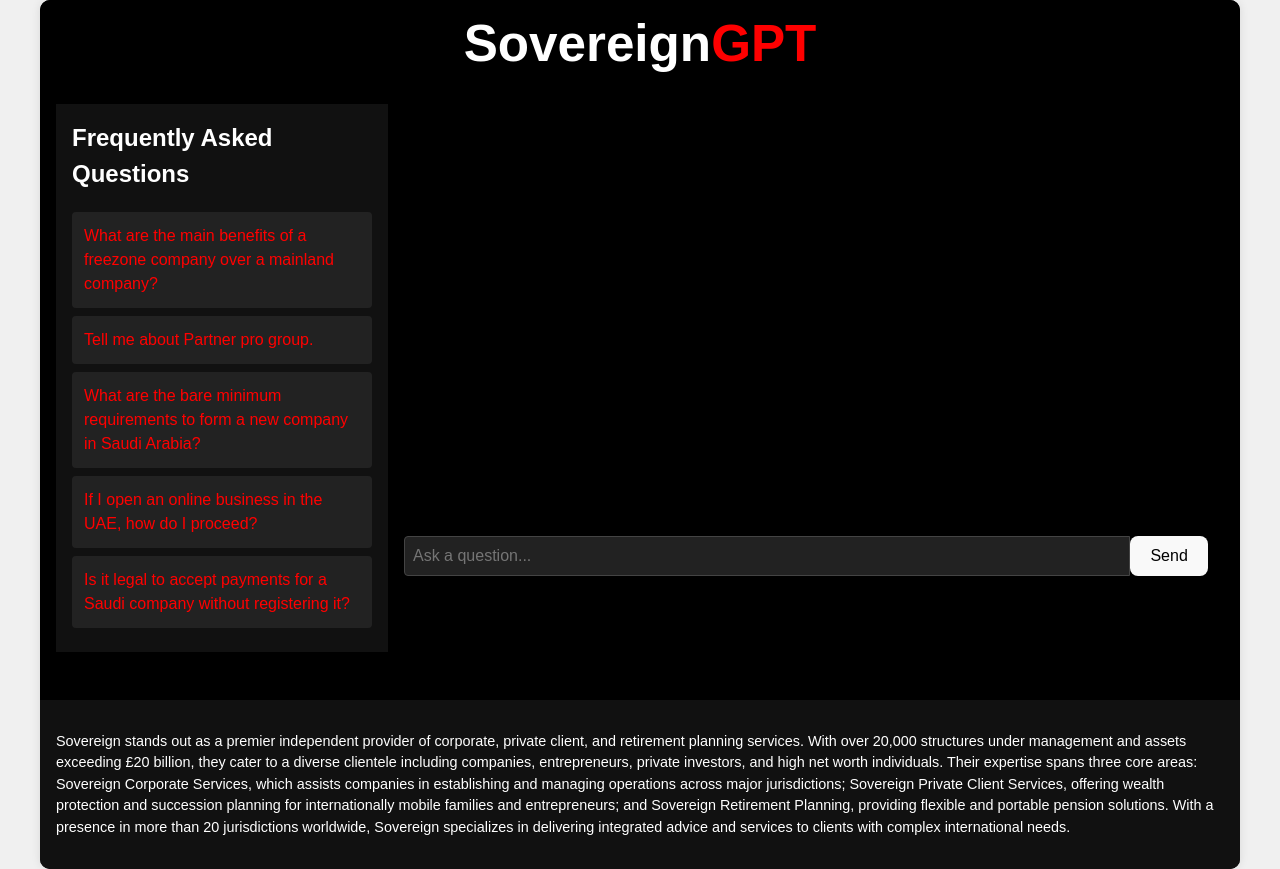
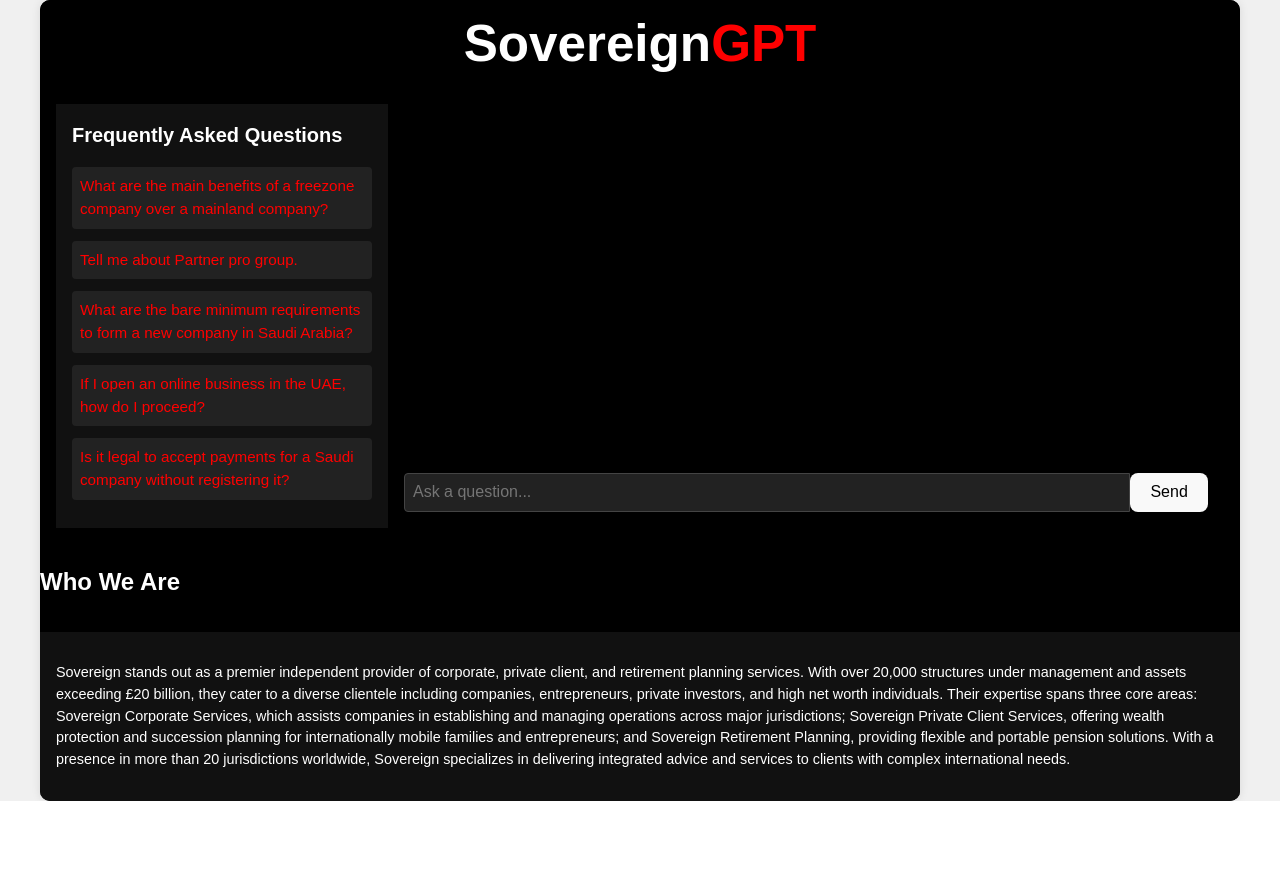
Before and after one commit to Kareem21/SovereignGPT, a React (Vite) app: page / in a window 1280 px wide. After the commit the page ends 801 px from the top, so only its background shows below. Built offline with nearby package versions, Linux system fonts and the light colour scheme.

Commit message:
dsfkkkkjl;hhhjk

```diff
--- a/src/App.css
+++ b/src/App.css
@@ -54,6 +54,7 @@
 .faq-section h2 {
   margin-top: 0;
   color: #fff;
+  font-size: 1.25rem; /* Slightly smaller font for header */
 }
 
 .faq-list {
@@ -63,12 +64,13 @@
 }
 
 .faq-item {
-  padding: 0.75rem;
+  padding: 0.5rem; /* Reduced padding to create more space between items */
   background-color: #222;
-  margin-bottom: 0.5rem;
+  margin-bottom: 0.75rem; /* Increased margin for better spacing */
   border-radius: 4px;
   color: #ff0000; /* Adjusted FAQ color */
   cursor: pointer;
+  font-size: 0.95rem; /* Slightly smaller font size */
 }
 
 .faq-item:hover {
--- a/src/App.jsx
+++ b/src/App.jsx
@@ -63,7 +63,8 @@
                     <h2>Frequently Asked Questions</h2>
                     <ul className="faq-list">
                         {FAQs.map((question, index) => (
-                            <li key={index} className="faq-item" onClick={() => handleFAQClick(question)}>{question}</li>
+                            <li key={index} className="faq-item"
+                                onClick={() => handleFAQClick(question)}>{question}</li>
                         ))}
                     </ul>
                 </div>
@@ -75,7 +76,7 @@
                                 {message.content}
                             </div>
                         ))}
-                        <div ref={messagesEndRef} />
+                        <div ref={messagesEndRef}/>
                     </div>
                     <form onSubmit={handleSubmit}>
                         <input
@@ -90,8 +91,11 @@
                     </form>
                 </div>
             </div>
-            <div className="sovereign-section">
-                <p>{sovereignText}</p>
+            <div>
+                <h2>Who We Are</h2>
+                <div className="sovereign-section">
+                    <p>{sovereignText}</p>
+                </div>
             </div>
         </div>
     );
```
